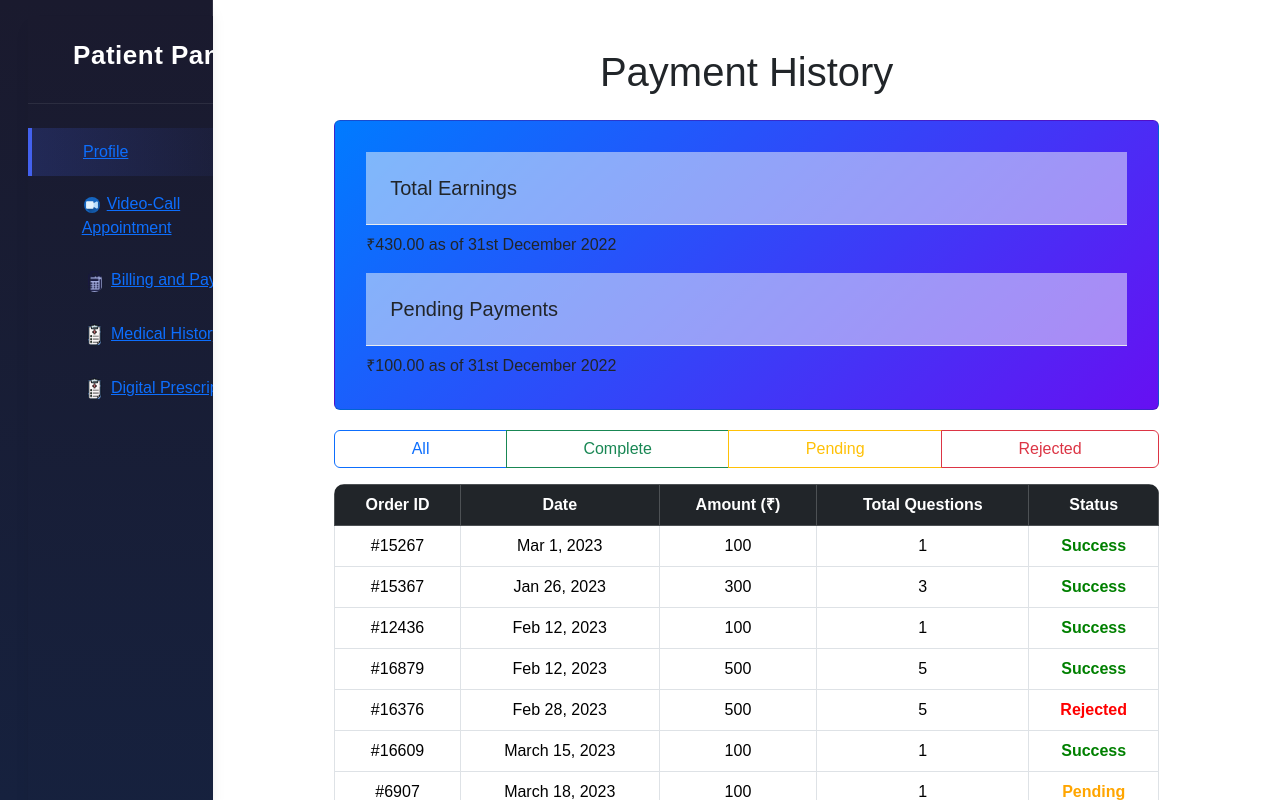
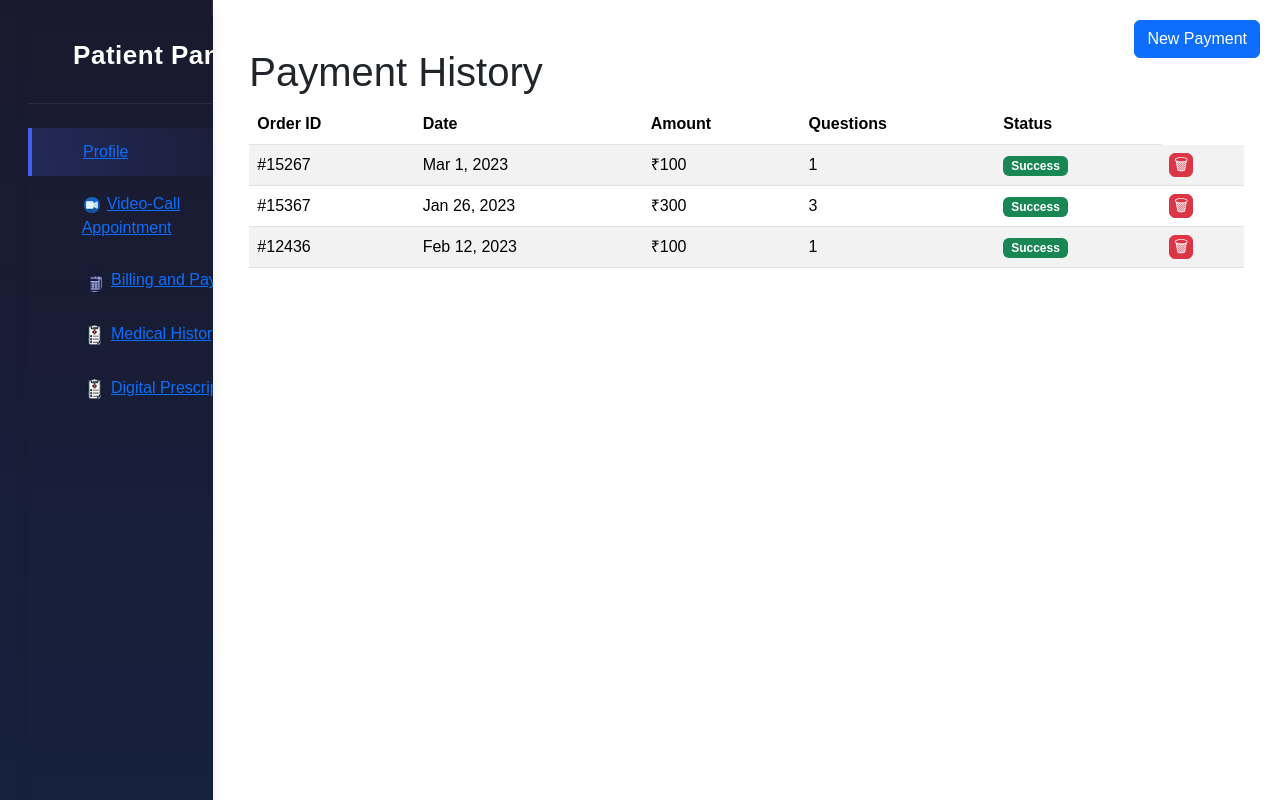
Before and after one commit to PThanushree/HMS-demo, a React (Vite) app: page /Billing in a window 1280 px wide. Built offline with nearby package versions, Linux system fonts and the light colour scheme.

Commit message:
Add newPayment feature

```diff
--- a/src/Billing.jsx
+++ b/src/Billing.jsx
@@ -1,78 +1,155 @@
-// src/PaymentHistory.js
-import React from 'react';
+import React, { useState } from "react";
 import "bootstrap/dist/css/bootstrap.min.css";
 import "./PaymentHistory.css";
 
+
+import { useEffect } from "react";
+import "bootstrap/dist/js/bootstrap.bundle.min";// Import Bootstrap JS
+
+
 const PaymentHistory = () => {
-  const data = [
-    { id: '#15267', date: 'Mar 1, 2023', amount: 100, questions: 1, status: 'Success' },
-    { id: '#15367', date: 'Jan 26, 2023', amount: 300, questions: 3, status: 'Success' },
-    { id: '#12436', date: 'Feb 12, 2023', amount: 100, questions: 1, status: 'Success' },
-    { id: '#16879', date: 'Feb 12, 2023', amount: 500, questions: 5, status: 'Success' },
-    { id: '#16376', date: 'Feb 28, 2023', amount: 500, questions: 5, status: 'Rejected' },
-    { id: '#16609', date: 'March 15, 2023', amount: 100, questions: 1, status: 'Success' },
-    { id: '#6907', date: 'March 18, 2023', amount: 100, questions: 1, status: 'Pending' },
-  ];
+  const [showForm, setShowForm] = useState(false);
+  const [paymentStatus, setPaymentStatus] = useState("Pending");
+  const [newPayment, setNewPayment] = useState({
+    id: "",
+    date: "",
+    amount: "",
+    questions: "",
+    cardType: "Credit Card",
+    status: "Pending",
+  }
+);
+
+  const [data, setData] = useState([
+    { id: "#15267", date: "Mar 1, 2023", amount: 100, questions: 1, status: "Success" },
+    { id: "#15367", date: "Jan 26, 2023", amount: 300, questions: 3, status: "Success" },
+    { id: "#12436", date: "Feb 12, 2023", amount: 100, questions: 1, status: "Success" },
+  ]);
+
+  const handleInputChange = (e) => {
+    setNewPayment({ ...newPayment, [e.target.name]: e.target.value });
+  };
+
+  const handleAddPayment = () => {
+    if (newPayment.id && newPayment.date && newPayment.amount && newPayment.questions) {
+      setPaymentStatus("Processing");
+
+      setTimeout(() => {
+        setPaymentStatus("Verified");
+
+        setTimeout(() => {
+          setPaymentStatus("Completed"); // Success state with checkmark
+
+          setTimeout(() => {
+            setNewPayment({ ...newPayment, status: "Success" });
+            setData([...data, { ...newPayment, status: "Success" }]);
+            setShowForm(false);
+            setPaymentStatus("Pending"); // Reset loader for next use
+          }, 2000);
+
+        }, 2000);
+      }, 2000);
+    } else {
+      alert("Please fill all fields before adding a payment.");
+    }
+  };
+
+  // Function to delete a row from the table
+const handleDelete = (id) => {
+  const updatedData = data.filter((payment) => payment.id !== id);
+  setData(updatedData);
+};
+
+// Bootstrap Tooltip Initialization
+useEffect(() => {
+  import("bootstrap").then(({ Tooltip }) => {
+    document.querySelectorAll('[data-bs-toggle="tooltip"]').forEach((tooltipTrigger) => {
+      new Tooltip(tooltipTrigger);
+    });
+  });
+}, [data]);
+
+
+document.addEventListener("click", () => {
+  const tooltips = document.querySelectorAll(".tooltip");
+  tooltips.forEach((tooltip) => tooltip.remove()); // Removes all tooltips
+});
+
+
 
   return (
+    <div className="container-fluid mt-4 payment-history-container">
+      <div className="d-flex justify-content-between align-items-center">
+        <h1>Payment History</h1>
+        <button className="btn btn-primary" onClick={() => setShowForm(true)}>New Payment</button>
+      </div>
 
-    <div className="d-flex vh-100">
-      {/* Main Content Container */}
-      <div className="container-fluid mt-4 payment-history-container flex-grow-1">
-        <h1 className="text-center mb-4">Payment History</h1>
-        <div className="row justify-content-center h-100">
-          <div className="col-lg-10 col-md-12 d-flex flex-column h-100">
-            <div className="card summary-card">
-              <div className="card-body">
-                <h5 className="card-title">Total Earnings</h5>
-                <p className="card-text">₹430.00 as of 31st December 2022</p>
-                <h5 className="card-title">Pending Payments</h5>
-                <p className="card-text">₹100.00 as of 31st December 2022</p>
+      {showForm ? (
+        <div className="full-screen-modal">
+          <div className="payment-form-container">
+            <h3>Enter Payment Details</h3>
+            <input type="text" name="id" placeholder="Order ID" onChange={handleInputChange} />
+            <input type="date" name="date" onChange={handleInputChange} />
+            <input type="number" name="amount" placeholder="Amount (₹)" onChange={handleInputChange} />
+            <input type="number" name="questions" placeholder="Questions" onChange={handleInputChange} />
+            <select name="cardType" onChange={handleInputChange}>
+              <option value="Credit Card">Credit Card</option>
+              <option value="Debit Card">Debit Card</option>
+              <option value="Bank Transfer">Bank Transfer</option>
+            </select>
+
+            {/* Loader */}
+            <div className="progress-circle-container">
+              <div className={`progress-circle ${paymentStatus} ${paymentStatus !== "Pending" ? "Spinning" : ""}`}>
+                {paymentStatus === "Completed" && <span className="checkmark">&#10003;</span>}
+              </div>
+              <p>{paymentStatus}</p>
+            </div>
+
+            <button className="btn btn-success mx-3" onClick={handleAddPayment}>Confirm Payment</button>
+            <button className="btn btn-danger" onClick={() => setShowForm(false)}>Cancel</button>
           </div>
         </div>
-
-            <div className="btn-group filter-buttons mb-3" role="group">
-              <button type="button" className="btn btn-outline-primary">All</button>
-              <button type="button" className="btn btn-outline-success">Complete</button>
-              <button type="button" className="btn btn-outline-warning">Pending</button>
-              <button type="button" className="btn btn-outline-danger">Rejected</button>
-            </div>
-
-            <div className="table-responsive flex-grow-1 overflow-auto" style={{ maxHeight: '60vh' }}>
-              <table className="table table-hover table-bordered text-center">
-                <thead className="table-dark">
+      ) : (
+        <table className="table table-striped">
+          <thead>
             <tr>
               <th>Order ID</th>
               <th>Date</th>
-                    <th>Amount (₹)</th>
-                    <th>Total Questions</th>
+              <th>Amount</th>
+              <th>Questions</th>
               <th>Status</th>
             </tr>
           </thead>
           <tbody>
-                  {data.map((item) => (
-                    <tr key={item.id} className="align-middle">
-                      <td>{item.id}</td>
-                      <td>{item.date}</td>
-                      <td>{item.amount}</td>
-                      <td>{item.questions}</td>
-                      <td className={`status ${item.status.toLowerCase()}`}>{item.status}</td>
+            {data.map((payment, index) => (
+              <tr key={index}>
+                <td>{payment.id}</td>
+                <td>{payment.date}</td>
+                <td>₹{payment.amount}</td>
+                <td>{payment.questions}</td>
+                <td>
+                  <span className={`badge ${payment.status === "Success" ? "bg-success" : "bg-warning"}`}>{payment.status}</span>
+                </td>
+                <td>
+  <button
+    className="btn btn-danger btn-xs p-1 d-flex align-items-center justify-content-center"
+    onClick={() => handleDelete(payment.id)}
+    style={{ width: "24px", height: "24px" }}
+    data-bs-toggle="tooltip"
+    data-bs-placement="top"
+    title="Delete"
+  >
+    🗑
+  </button>
+</td>
+
               </tr>
             ))}
           </tbody>
         </table>
+      )}
     </div>
-
-            <div className="pagination-info mt-3 text-center">
-              <span>10 per page</span>
-            </div>
-          </div>
-        </div>
-      </div>
-    </div>
-
-
-
   );
 };
 
--- a/src/PaymentHistory.css
+++ b/src/PaymentHistory.css
@@ -43,3 +43,150 @@
     font-size: 14px;
     color: gray;
   }
+
+
+  .progress-flow {
+    display: flex;
+    flex-direction: column;
+    align-items: flex-start;
+    padding-left: 20px;
+  }
+
+  .step {
+    position: relative;
+    padding: 10px 0;
+    font-size: 16px;
+  }
+
+  .bullet {
+    display: inline-block;
+    width: 12px;
+    height: 12px;
+    border-radius: 50%;
+    background-color: gray;
+    margin-right: 10px;
+  }
+
+  .line {
+    width: 2px;
+    height: 20px;
+    background-color: gray;
+    margin-left: 5px;
+    display: inline-block;
+  }
+
+  .active .bullet {
+    background-color: green;
+  }
+
+ /*new payment css */
+
+ /* Full-screen modal for new payment form */
+.full-screen-modal {
+  position: fixed;
+  top: 0;
+  left: 0;
+  width: 100%;
+  height: 100%;
+  background: rgba(0, 0, 0, 0.5);
+  display: flex;
+  align-items: center;
+  justify-content: center;
+  z-index: 1000;
+}
+
+.payment-form-container {
+  background: white;
+  padding: 20px;
+  border-radius: 10px;
+  text-align: center;
+  width: 50%;
+}
+
+.payment-form-container input, .payment-form-container select {
+  width: 100%;
+  padding: 10px;
+  margin: 10px 0;
+  border: 1px solid #ccc;
+  border-radius: 5px;
+}
+
+/* Loader Indicator */
+.progress-circle-container {
+  display: flex;
+  flex-direction: column;
+  align-items: center;
+  margin: 20px 0;
+  position: relative;
+}
+
+/* Default loader (Gray) */
+.progress-circle {
+  width: 50px;
+  height: 50px;
+  border-radius: 50%;
+  border: 5px solid gray;
+  /* border-top-color: transparent; */
+  display: flex;
+  align-items: center;
+  justify-content: center;
+  font-size: 18px;
+  font-weight: bold;
+  position: relative;
+  transition: all 0.3s ease-in-out;
+}
+
+/* 🔄 Keep spinning infinitely when Processing or Verified */
+.Processing, .Verified {
+  border-color: orange;
+  border-top-color: orange;
+  animation: spin 1.5s cubic-bezier(0.6, 0.2, 0.4, 1) infinite;
+}
+
+.Verified {
+  border-color: blue;
+  border-top-color: blue;
+}
+
+/* ✅ Success - Stop spinning and turn green with tick */
+.Completed {
+  border-color: green;
+  border-top-color: green;
+  animation: none; /* Stops spinning */
+  background: green;
+  color: white;
+}
+
+.Completed::after {
+  content: '\2713'; /* Unicode check mark */
+  font-size: 24px;
+  color: white;
+  position: absolute;
+  font-weight: bold;
+}
+
+/* 🔄 Infinite Spinning Animation */
+@keyframes spin {
+  0% { transform: rotate(0deg); }
+  100% { transform: rotate(360deg); }
+}
+
+
+/* 🛑 Reset State (Full Gray Circle) */
+.Reset {
+  border-color: gray;
+  background: transparent;
+}
+
+
+/* Hide the table when the form is open */
+.full-screen-modal + table {
+  display: none;
+}
+
+/* Top-right button positioning */
+.btn-primary {
+  position: absolute;
+  top: 20px;
+  right: 20px;
+}
```
Also changed, not shown: App.jsx (+3 -9 lines). Lines whose indentation alone changed are shown as unchanged.
